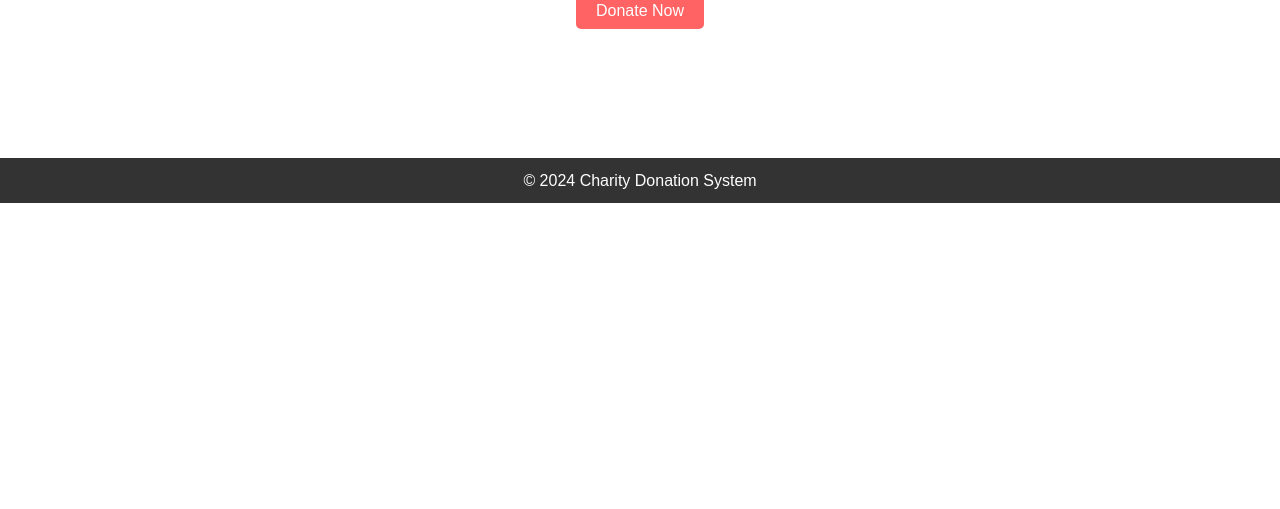
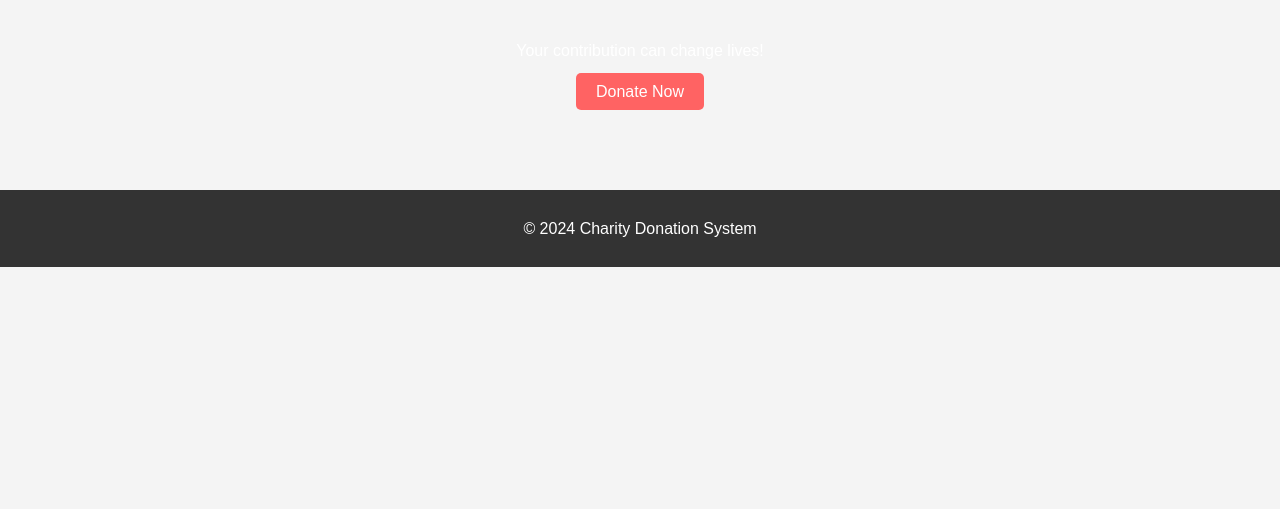
Before and after one commit to Sumx2/Charity-Donation-System, a plain HTML site: page index.html in a window 1280 px wide. Shown: the part 291-800 px from the top of the page. Drawn offline with Linux system fonts and the light colour scheme.

Commit message:
CSS updated

```diff
--- a/style.css
+++ b/style.css
@@ -1,4 +1,4 @@
-/* body {
+ body {
     font-family: Arial, sans-serif;
     background-color: #f4f4f4;
     color: #333;
@@ -13,11 +13,6 @@
     padding: 20px;
     border-radius: 5px;
     box-shadow: 0 0 10px rgba(0,0,0,0.1);
-}
-
-h1 {
-    text-align: center;
-    color: #5a5a5a;
 }
 
 form {
```
